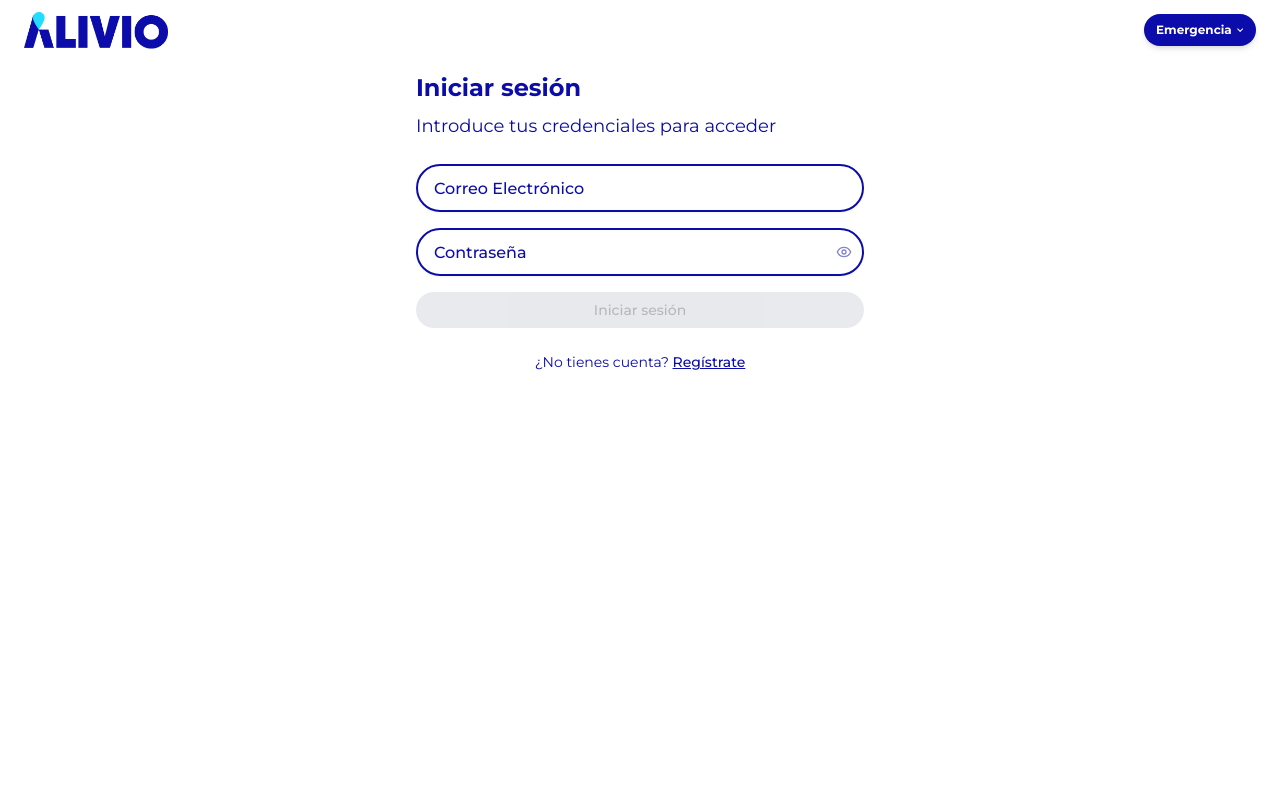
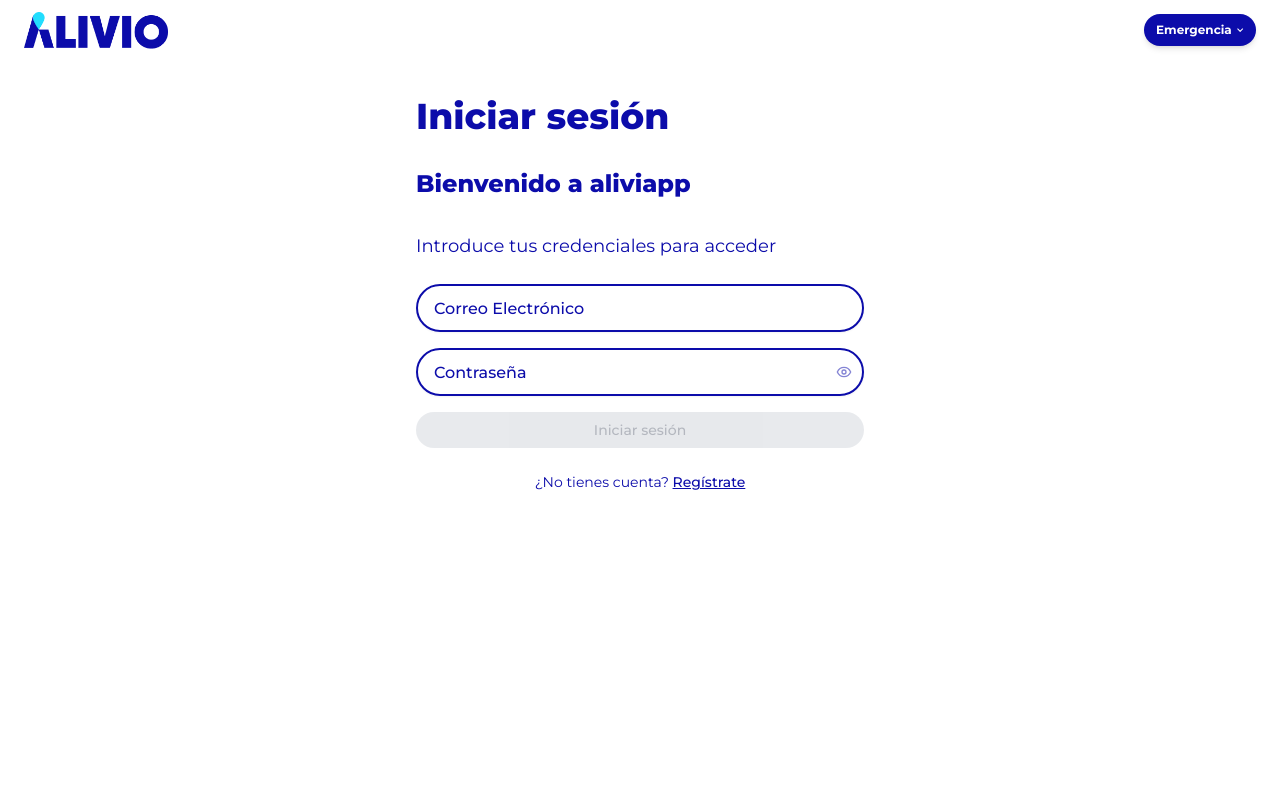
Before and after one commit to ChilyGarcia/alivio, a Next.js app: page /authentication/login in a window 1280 px wide. Shown: the top 800 px of the page. Built offline with nearby package versions, Linux system fonts and the light colour scheme; no server answers.

Commit message:
fix:desing-tetx-login

```diff
--- a/src/app/authentication/login/page.tsx
+++ b/src/app/authentication/login/page.tsx
@@ -159,7 +159,12 @@ export default function LoginPage() {
       <div className="min-h-screen bg-white p-4 md:p-6 mt-12">
         <div className="mx-auto max-w-md space-y-6">
           <div className="space-y-2">
-            <h1 className="text-2xl font-bold text-primary">Iniciar sesión</h1>
+            <h1 className="text-4xl font-extrabold text-primary pb-6 pt-6">
+              Iniciar sesión
+            </h1>
+            <h1 className="text-2xl font-extrabold text-primary pb-6">
+              Bienvenido a aliviapp
+            </h1>
             <p className="text-lg text-primary">
               Introduce tus credenciales para acceder
             </p>
```
